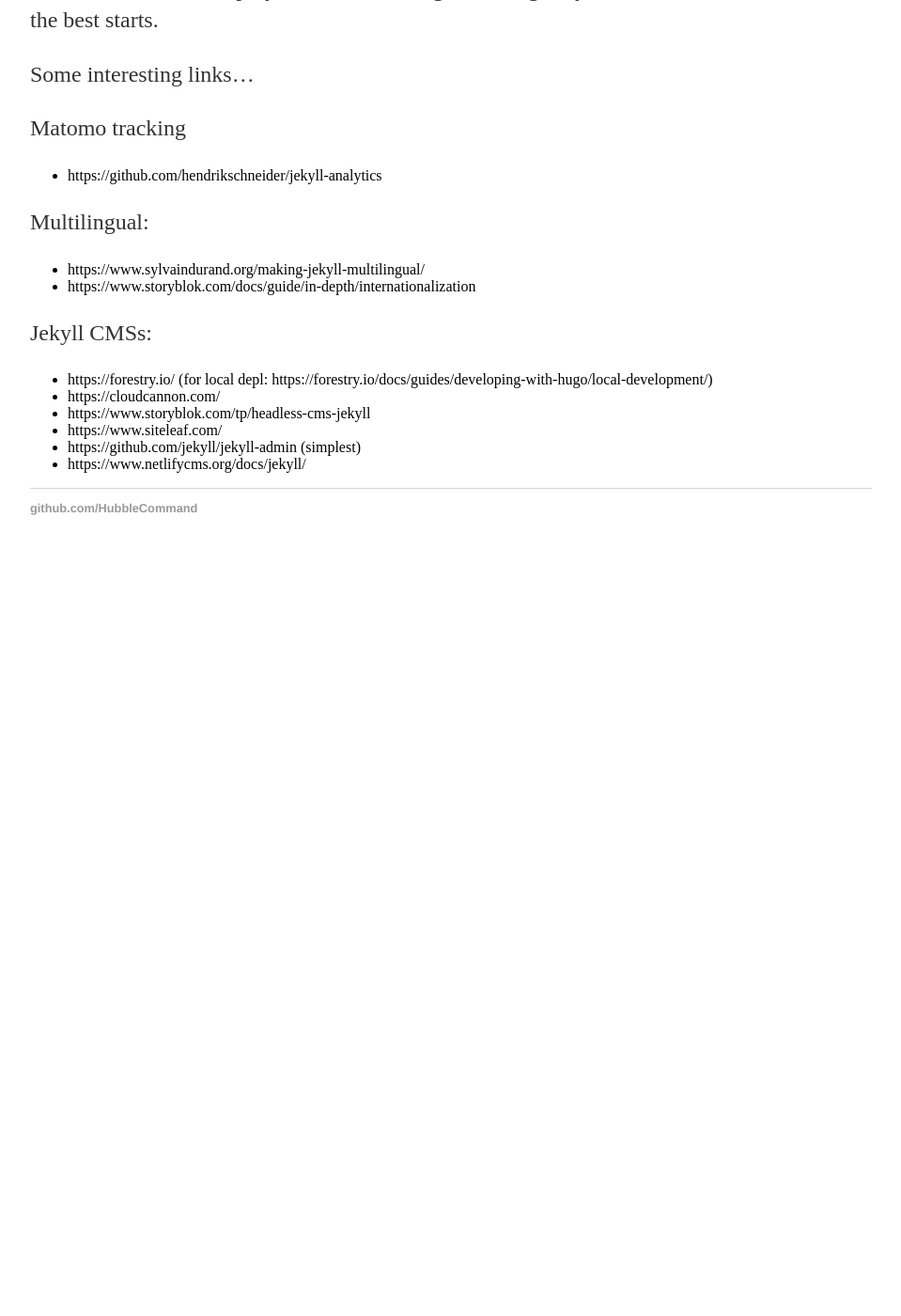
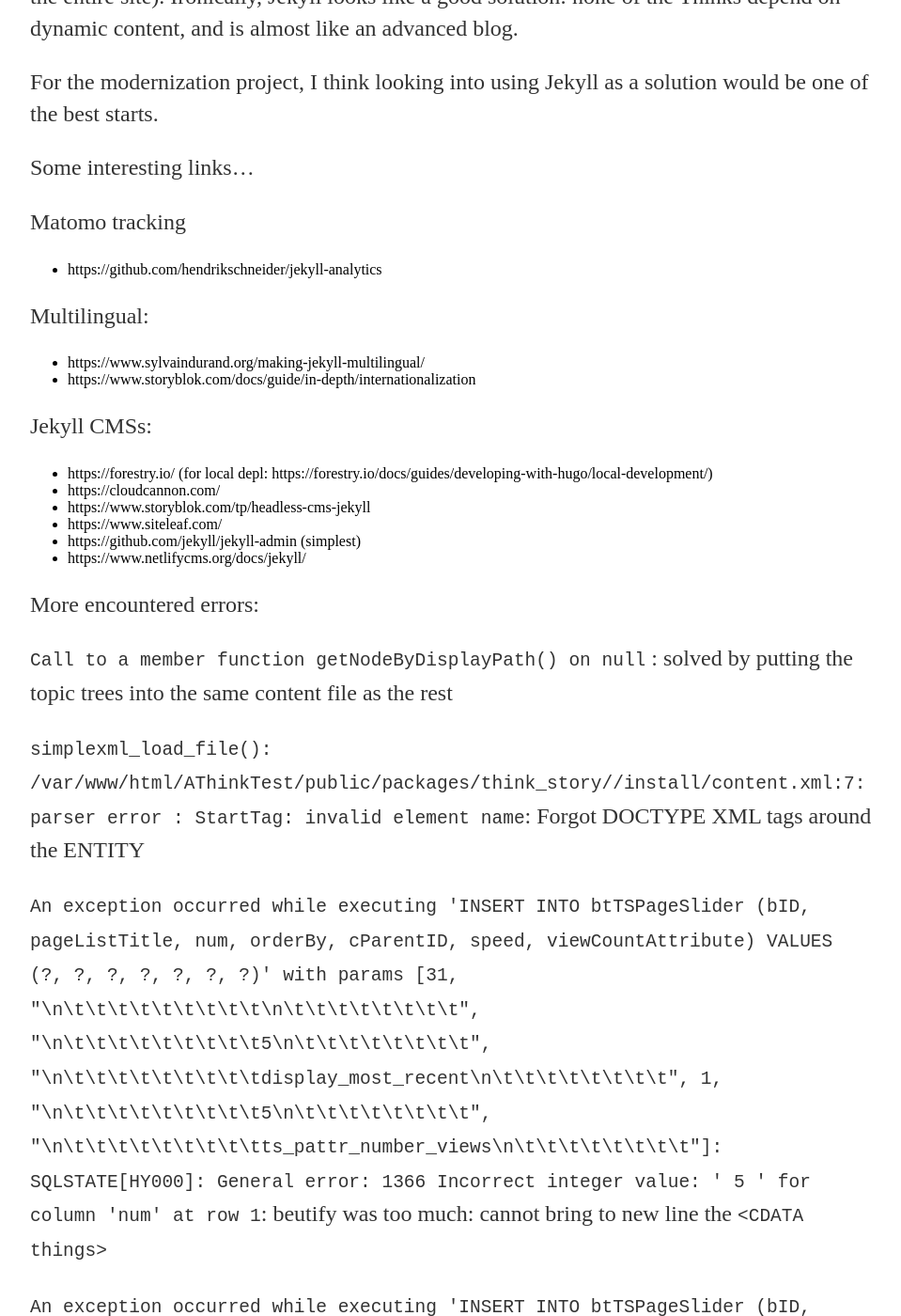
Before and after one commit to HubbleCommand/HubbleCommand.github.io, a Jekyll site: the page built from _projects/think-story-maintenance.md, in a window 1280 px wide and 1400 px high, scrolled down 816 px. Shown: the whole window at 94% size, without its empty margins (160-1119 px from the left). Built offline with Jekyll 4.4.1, drawn with Linux system fonts in a browser that asks for light colours; nearby versions of some CDN libraries; before the commit the page ends 1424 px from its top, so only the background shows below that; some of the changed text lies outside the part shown.

Commit message:
General projects update

```diff
--- a/_projects/think-story-maintenance.md
+++ b/_projects/think-story-maintenance.md
@@ -33,3 +35,15 @@
 - https://www.siteleaf.com/
 - https://github.com/jekyll/jekyll-admin (simplest)
 - https://www.netlifycms.org/docs/jekyll/
+
+
+More encountered errors:
+
+`Call to a member function getNodeByDisplayPath() on null` : solved by putting the topic trees into the same content file as the rest
+
+`simplexml_load_file(): /var/www/html/AThinkTest/public/packages/think_story//install/content.xml:7: parser error : StartTag: invalid element name`: Forgot DOCTYPE XML tags around the ENTITY
+
+`An exception occurred while executing 'INSERT INTO btTSPageSlider (bID, pageListTitle, num, orderBy, cParentID, speed, viewCountAttribute) VALUES (?, ?, ?, ?, ?, ?, ?)' with params [31, "\n\t\t\t\t\t\t\t\t\t\n\t\t\t\t\t\t\t\t", "\n\t\t\t\t\t\t\t\t\t5\n\t\t\t\t\t\t\t\t", "\n\t\t\t\t\t\t\t\t\tdisplay_most_recent\n\t\t\t\t\t\t\t\t", 1, "\n\t\t\t\t\t\t\t\t\t5\n\t\t\t\t\t\t\t\t", "\n\t\t\t\t\t\t\t\t\tts_pattr_number_views\n\t\t\t\t\t\t\t\t"]: SQLSTATE[HY000]: General error: 1366 Incorrect integer value: ' 5 ' for column 'num' at row 1`: beutify was too much: cannot bring to new line the `<CDATA things>`
+
+
+`An exception occurred while executing 'INSERT INTO btTSPageSlider (bID, pageListTitle, num, orderBy, cParentID, speed, viewCountAttribute) VALUES (?, ?, ?, ?, ?, ?, ?)' with params [31, "\n\t\t\t\t\t\t\t\t\t\n\t\t\t\t\t\t\t\t", "\n\t\t\t\t\t\t\t\t\t5\n\t\t\t\t\t\t\t\t", "\n\t\t\t\t\t\t\t\t\tdisplay_most_recent\n\t\t\t\t\t\t\t\t", 1, "\n\t\t\t\t\t\t\t\t\t5\n\t\t\t\t\t\t\t\t", "\n\t\t\t\t\t\t\t\t\tts_pattr_number_views\n\t\t\t\t\t\t\t\t"]: SQLSTATE[HY000]: General error: 1366 Incorrect integer value: ' 5 ' for column 'num' at row 1`: cannot use `<\data-column>`, can just remove them
```
Also changed, not shown: other parts of _projects/think-story-maintenance.md (+2 -0 lines), _projects/p5.md (+1 -1 lines).
